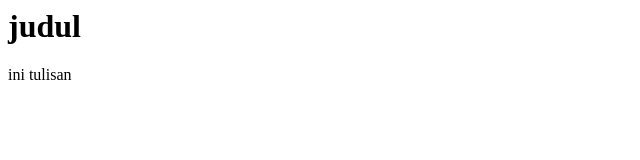
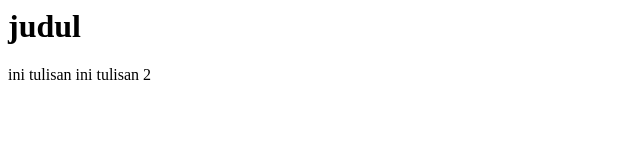
Before and after one commit to fauzanadzima26/coba, a plain HTML site: page index.html in a window 1280 px wide. Shown: the full height of the page, 0-640 px from the left. Drawn offline with Linux system fonts and the light colour scheme.

Commit message:
Update index.html
tambah tulisan 2

```diff
--- a/index.html
+++ b/index.html
@@ -8,6 +8,7 @@ judul
 <body>
 <h1> judul </h1>
 ini tulisan
+ini tulisan 2
 </body>
 
 </html>
```
